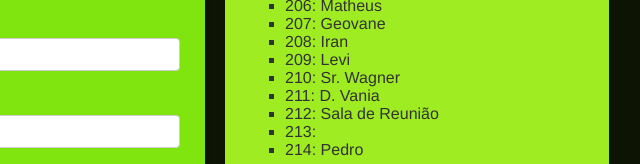
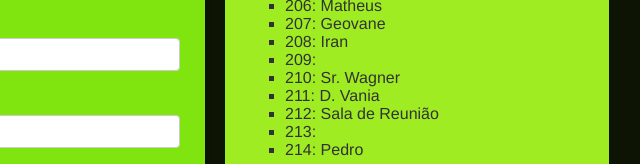
Before and after one commit to MarcosDaviDev/atendimento02, a plain HTML site: page index.html in a window 1280 px wide. Shown: the part 209-373 px from the top of the page, 543-1183 px from the left. Drawn offline with nearby package versions, Linux system fonts and the light colour scheme.

Commit message:
Update index.html

```diff
--- a/index.html
+++ b/index.html
@@ -66,7 +66,7 @@
                     <li>206: Matheus</li>
                     <li>207: Geovane</li>
                     <li>208: Iran</li>
-                    <li>209: Levi</li>
+                    <li>209: </li>
                     <li>210: Sr. Wagner</li>
                     <li>211: D. Vania</li>
                     <li>212: Sala de Reunião</li>
```
